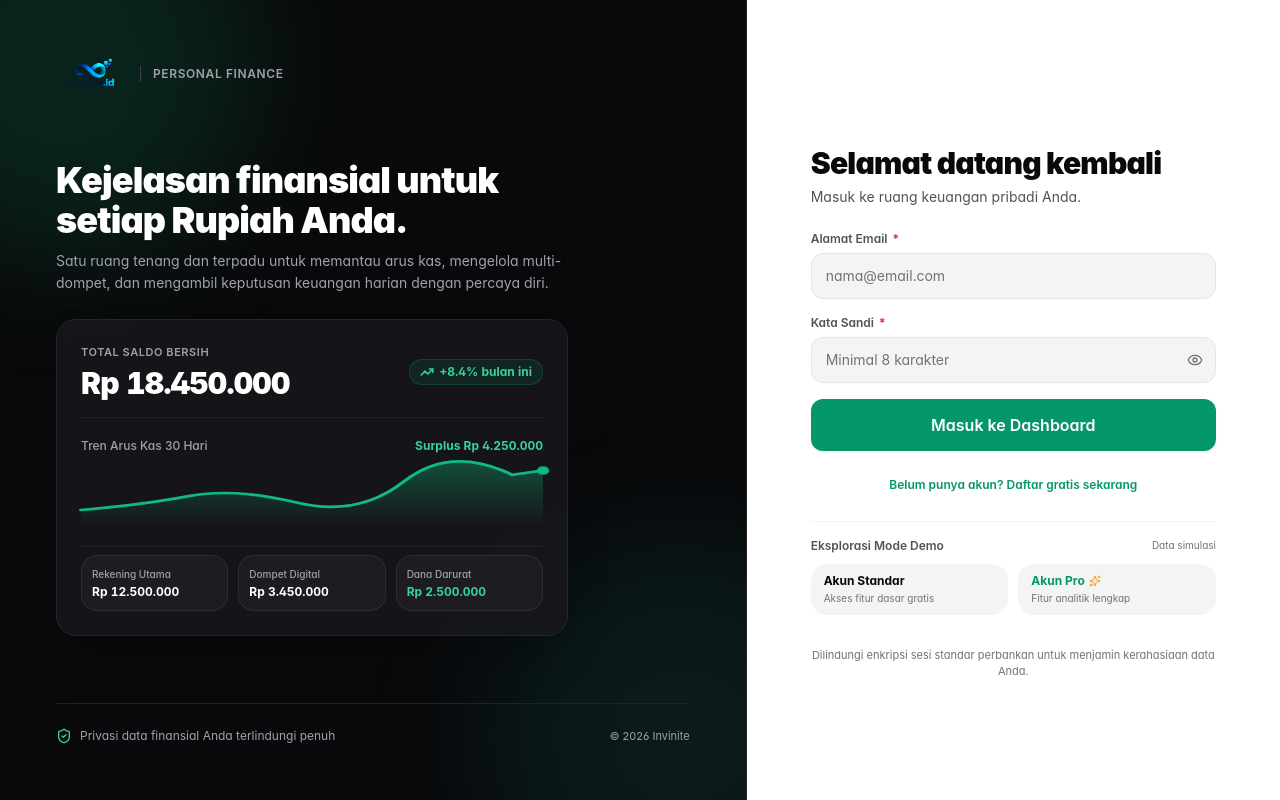
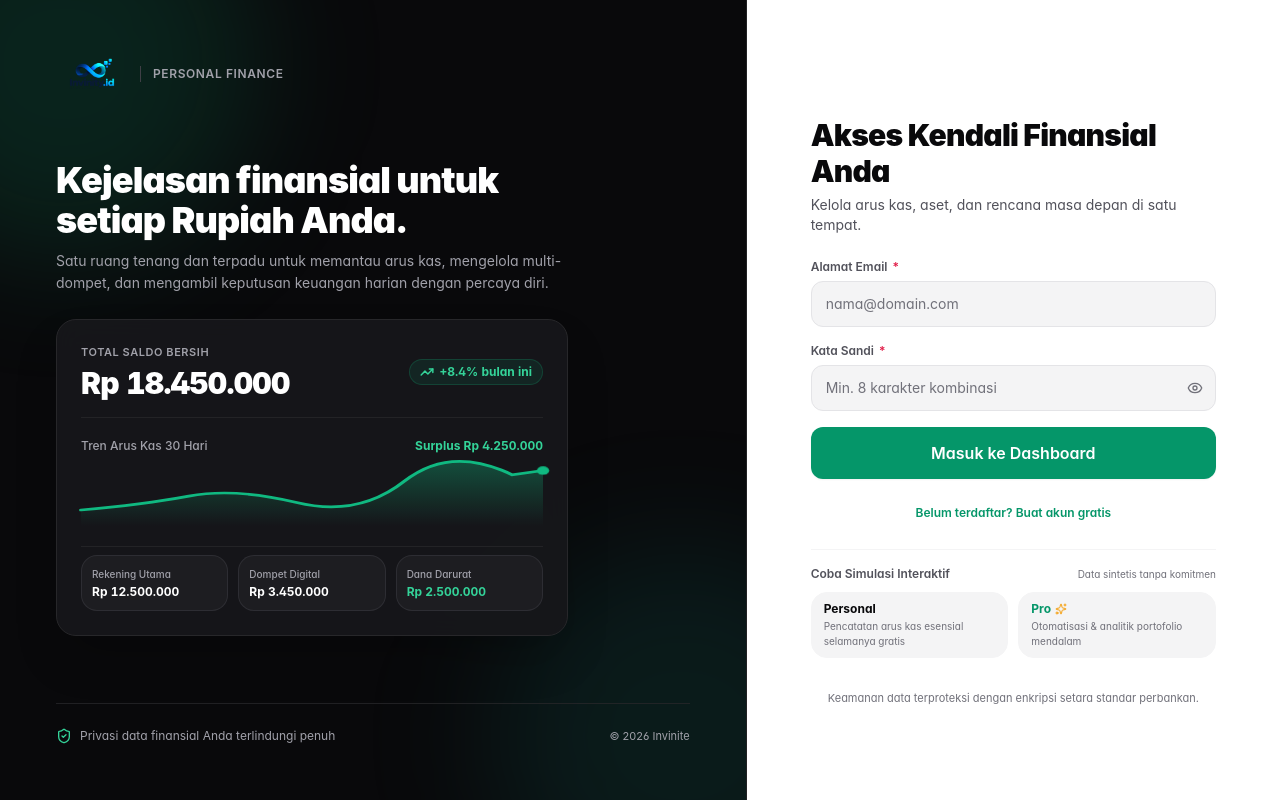
Before and after one commit to Nurdiansyah0/rustee, a Vue app in the folder frontend/: page / in a window 1280 px wide. Built offline with nearby package versions, Linux system fonts and the light colour scheme; no server answers.

Commit message:
feat(ui): apply modern fintech copy to auth screen

```diff
--- a/frontend/src/components/auth/SplitScreenAuth.vue
+++ b/frontend/src/components/auth/SplitScreenAuth.vue
@@ -125,12 +125,12 @@
         <!-- Form Heading -->
         <div>
           <h2 class="text-2xl sm:text-3xl font-black text-content-primary tracking-tight">
-            {{ isRegister ? 'Mulai bersama Invinite' : 'Selamat datang kembali' }}
+            {{ isRegister ? 'Buat Akun Finansial Anda' : 'Akses Kendali Finansial Anda' }}
           </h2>
           <p class="text-xs sm:text-sm text-content-secondary mt-1.5 leading-relaxed">
             {{ isRegister
-              ? 'Kelola semua dompet dan pantau arus kas Anda dengan presisi.'
-              : 'Masuk ke ruang keuangan pribadi Anda.'
+              ? 'Kelola semua dompet, pantau arus kas, dan rencanakan masa depan.'
+              : 'Kelola arus kas, aset, dan rencana masa depan di satu tempat.'
             }}
           </p>
         </div>
@@ -152,7 +152,7 @@
               v-model="form.email"
               type="email"
               label="Alamat Email"
-              placeholder="nama@email.com"
+              placeholder="nama@domain.com"
               autocomplete="email"
               required
             />
@@ -163,7 +163,7 @@
               v-model="form.password"
               type="password"
               label="Kata Sandi"
-              placeholder="Minimal 8 karakter"
+              placeholder="Min. 8 karakter kombinasi"
               autocomplete="current-password"
               showPasswordToggle
               required
@@ -203,8 +203,8 @@
               class="text-xs font-semibold text-brand-default hover:underline focus-ring rounded p-1 cursor-pointer"
             >
               {{ isRegister
-                ? 'Sudah memiliki akun? Masuk di sini'
-                : 'Belum punya akun? Daftar gratis sekarang'
+                ? 'Sudah terdaftar? Masuk ke akun Anda'
+                : 'Belum terdaftar? Buat akun gratis'
               }}
             </button>
           </div>
@@ -213,8 +213,8 @@
         <!-- Deliberate Demo Access (Subtle, Clean, Non-intrusive) -->
         <div class="pt-4 border-t border-border-subtle">
           <div class="flex items-center justify-between mb-2.5">
-            <span class="text-xs font-semibold text-content-secondary">Eksplorasi Mode Demo</span>
-            <span class="text-[10px] text-content-muted">Data simulasi</span>
+            <span class="text-xs font-semibold text-content-secondary">Coba Simulasi Interaktif</span>
+            <span class="text-[10px] text-content-muted">Data sintetis tanpa komitmen</span>
           </div>
           <div class="grid grid-cols-2 gap-2.5">
             <button
@@ -222,8 +222,8 @@
               @click="fillDemo('demo@example.com', 'Password123!')"
               class="px-3 py-2 rounded-xl bg-surface-subtle hover:bg-border-default border border-border-subtle text-left transition cursor-pointer"
             >
-              <div class="text-xs font-bold text-content-primary">Akun Standar</div>
-              <div class="text-[10px] text-content-muted mt-0.5">Akses fitur dasar gratis</div>
+              <div class="text-xs font-bold text-content-primary">Personal</div>
+              <div class="text-[10px] text-content-muted mt-0.5">Pencatatan arus kas esensial selamanya gratis</div>
             </button>
 
             <button
@@ -232,10 +232,10 @@
               class="px-3 py-2 rounded-xl bg-surface-subtle hover:bg-border-default border border-border-subtle text-left transition cursor-pointer"
             >
               <div class="text-xs font-bold text-brand-default flex items-center gap-1">
-                <span>Akun Pro</span>
+                <span>Pro</span>
                 <Sparkles class="w-3 h-3 text-amber-500" />
               </div>
-              <div class="text-[10px] text-content-muted mt-0.5">Fitur analitik lengkap</div>
+              <div class="text-[10px] text-content-muted mt-0.5">Otomatisasi & analitik portofolio mendalam</div>
             </button>
           </div>
         </div>
@@ -243,7 +243,7 @@
         <!-- Simple Trust Statement -->
         <div class="text-center pt-2">
           <p class="text-[11px] text-content-muted">
-            Dilindungi enkripsi sesi standar perbankan untuk menjamin kerahasiaan data Anda.
+            Keamanan data terproteksi dengan enkripsi setara standar perbankan.
           </p>
         </div>
       </div>
```
